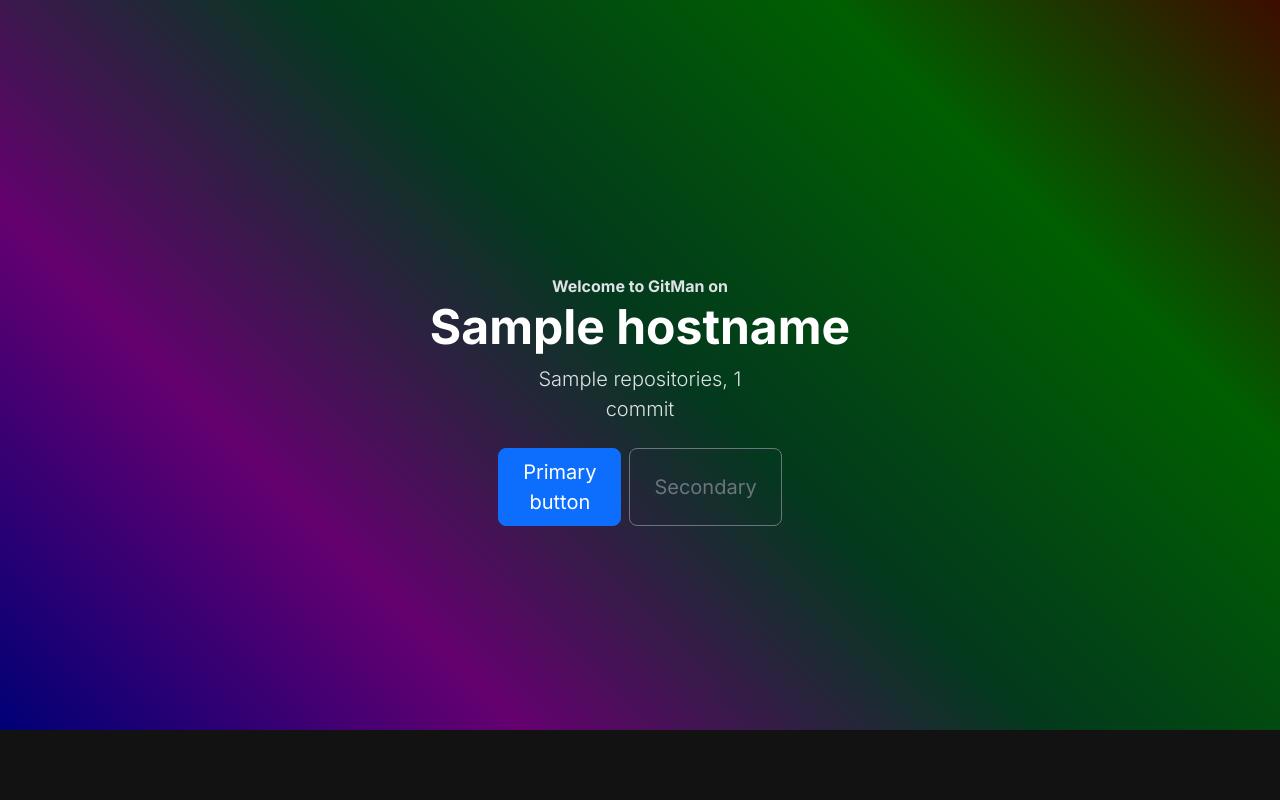
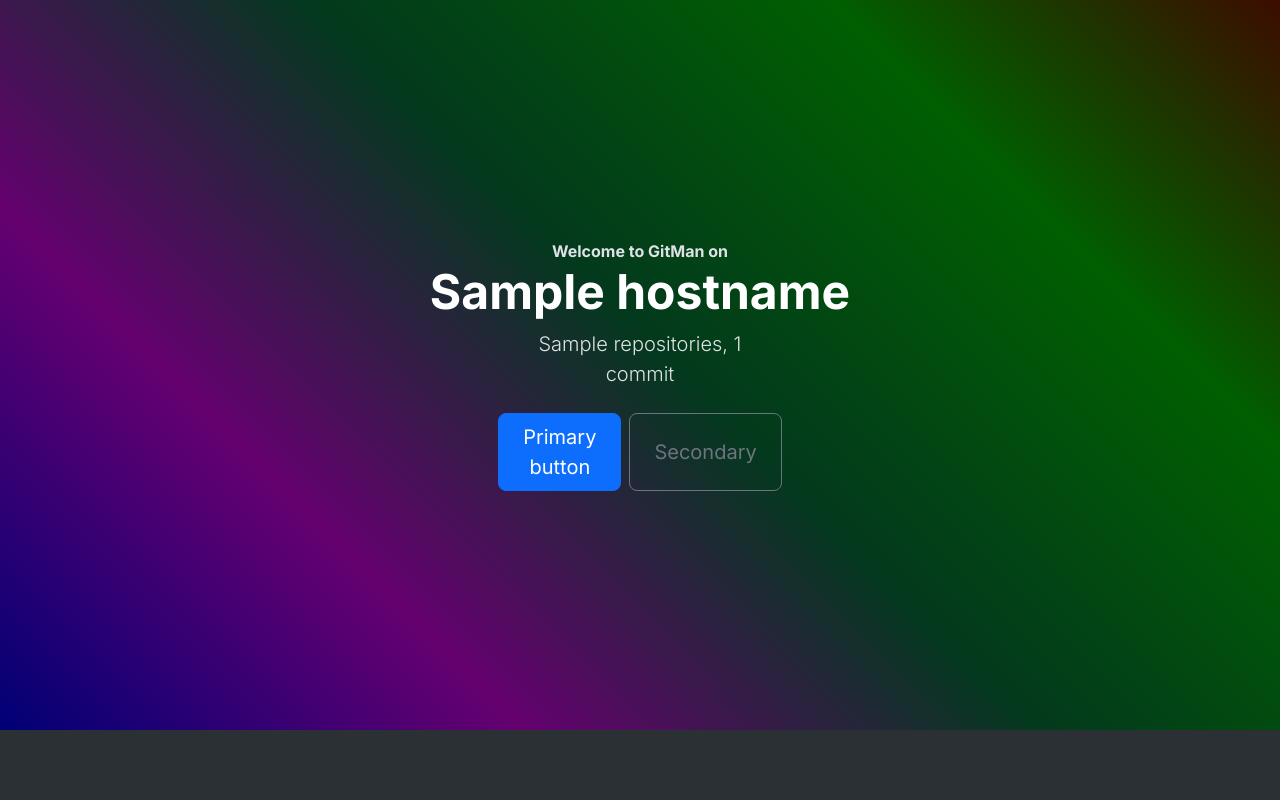
Before and after one commit to atomtables/GitMan, a Flask app: template templates/mainpage.html in a window 1280 px wide. Shown: the part 70-870 px from the top of the page. After the commit the page ends 800 px from the top, so only its background shows below. Run offline with Flask 2, Linux system fonts and the light colour scheme; the template is opened without the code that fills it: most values are stand-ins (such as "Sample title", 1, 10 or a date in 2020).

Commit message:
mainpage

```diff
--- a/templates/mainpage.html
+++ b/templates/mainpage.html
@@ -18,7 +18,7 @@
 
 {% block content %}
     <script src="{{ url_for('static', filename='mainpageGradients.js') }}"></script>
-    <div class="d-flex align-items-center justify-content-center" style="min-height: 100vh;">
+    <div class="d-flex align-items-center justify-content-center" style="min-height: calc(100vh - 70px);">
         <div class="text-center">
             <div class="text-center fw-bold">Welcome to GitMan on</div>
             <h1 class="display-5 fw-bold text-body-emphasis" style="white-space: nowrap;">{{ hostname }}</h1>
```
